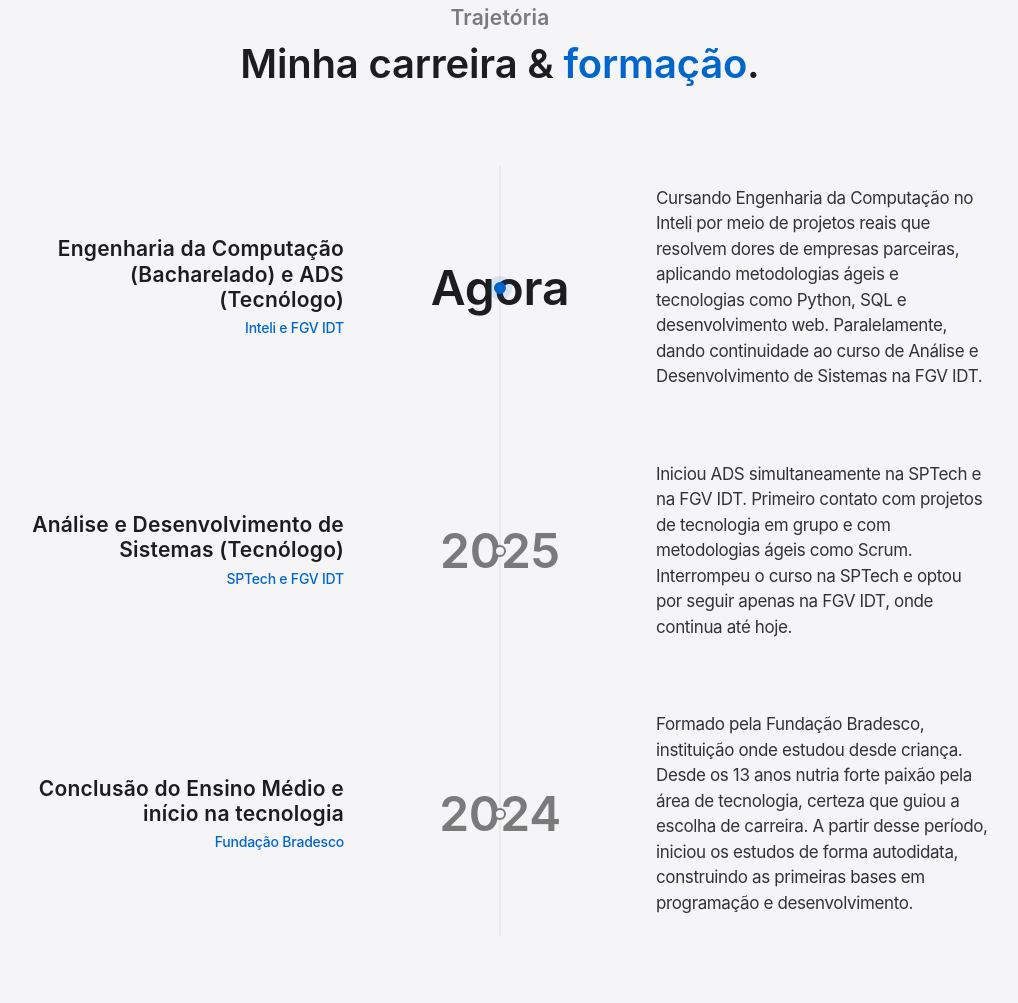
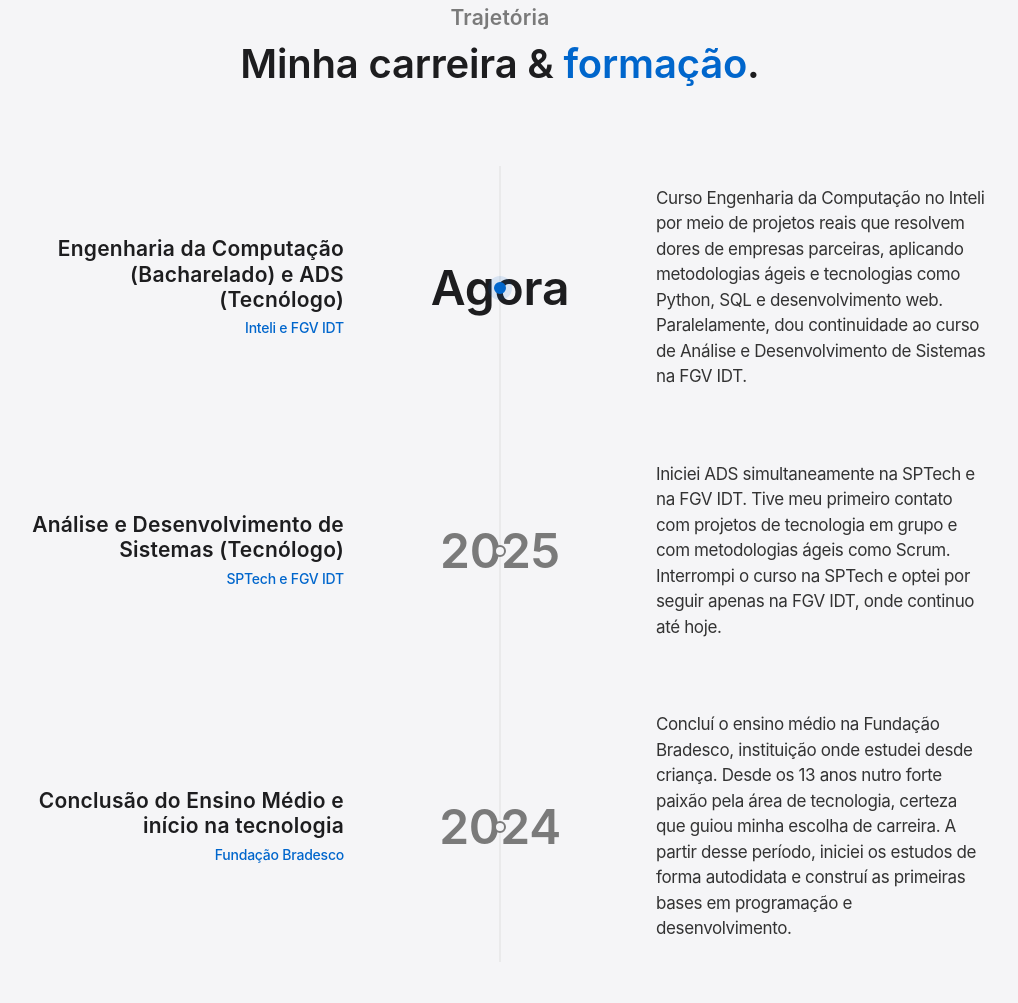
Before and after one commit to Gabriel-Gomes-Pimentel/portifolio-desenvolvedor, a plain HTML site: page index.html in a window 1280 px wide. Shown: the part 2989-3992 px from the top of the page, without its empty margins (140-1158 px from the left). Drawn offline with Linux system fonts and the light colour scheme.

Commit message:
style: converte textos do portfólio para primeira pessoa
Todos os textos narrativos da timeline e seção sobre passam a
ser escritos em primeira pessoa, mantendo tom formal.

```diff
--- a/index.html
+++ b/index.html
@@ -215,9 +215,9 @@
             </div>
             <div class="timeline-year">Agora</div>
             <div class="timeline-desc">
-              Cursando Engenharia da Computação no Inteli por meio de projetos reais que
+              Curso Engenharia da Computação no Inteli por meio de projetos reais que
               resolvem dores de empresas parceiras, aplicando metodologias ágeis e tecnologias
-              como Python, SQL e desenvolvimento web. Paralelamente, dando continuidade ao
+              como Python, SQL e desenvolvimento web. Paralelamente, dou continuidade ao
               curso de Análise e Desenvolvimento de Sistemas na FGV IDT.
             </div>
           </div>
@@ -229,10 +229,10 @@
             </div>
             <div class="timeline-year">2025</div>
             <div class="timeline-desc">
-              Iniciou ADS simultaneamente na SPTech e na FGV IDT. Primeiro contato com
+              Iniciei ADS simultaneamente na SPTech e na FGV IDT. Tive meu primeiro contato com
               projetos de tecnologia em grupo e com metodologias ágeis como Scrum.
-              Interrompeu o curso na SPTech e optou por seguir apenas na FGV IDT,
-              onde continua até hoje.
+              Interrompi o curso na SPTech e optei por seguir apenas na FGV IDT,
+              onde continuo até hoje.
             </div>
           </div>
 
@@ -243,10 +243,10 @@
             </div>
             <div class="timeline-year">2024</div>
             <div class="timeline-desc">
-              Formado pela Fundação Bradesco, instituição onde estudou desde criança.
-              Desde os 13 anos nutria forte paixão pela área de tecnologia, certeza que
-              guiou a escolha de carreira. A partir desse período, iniciou os estudos de
-              forma autodidata, construindo as primeiras bases em programação e desenvolvimento.
+              Concluí o ensino médio na Fundação Bradesco, instituição onde estudei desde criança.
+              Desde os 13 anos nutro forte paixão pela área de tecnologia, certeza que
+              guiou minha escolha de carreira. A partir desse período, iniciei os estudos de
+              forma autodidata e construí as primeiras bases em programação e desenvolvimento.
             </div>
           </div>
           <!-- Para adicionar mais itens: copie um bloco .timeline-item acima -->
```
